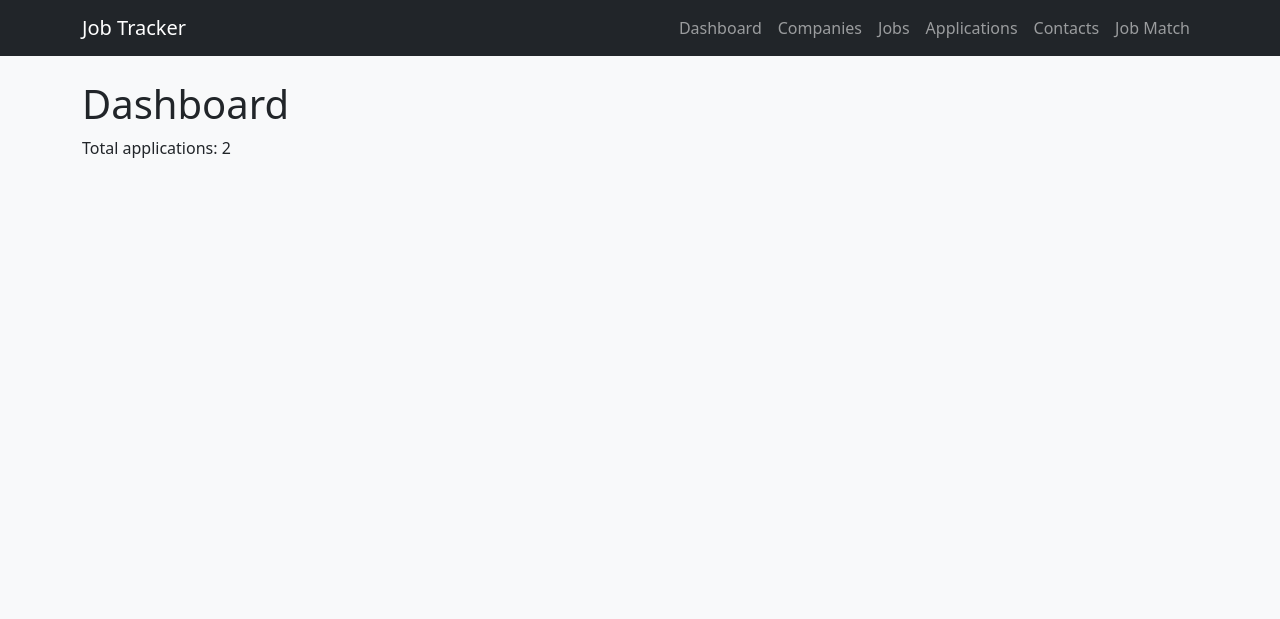
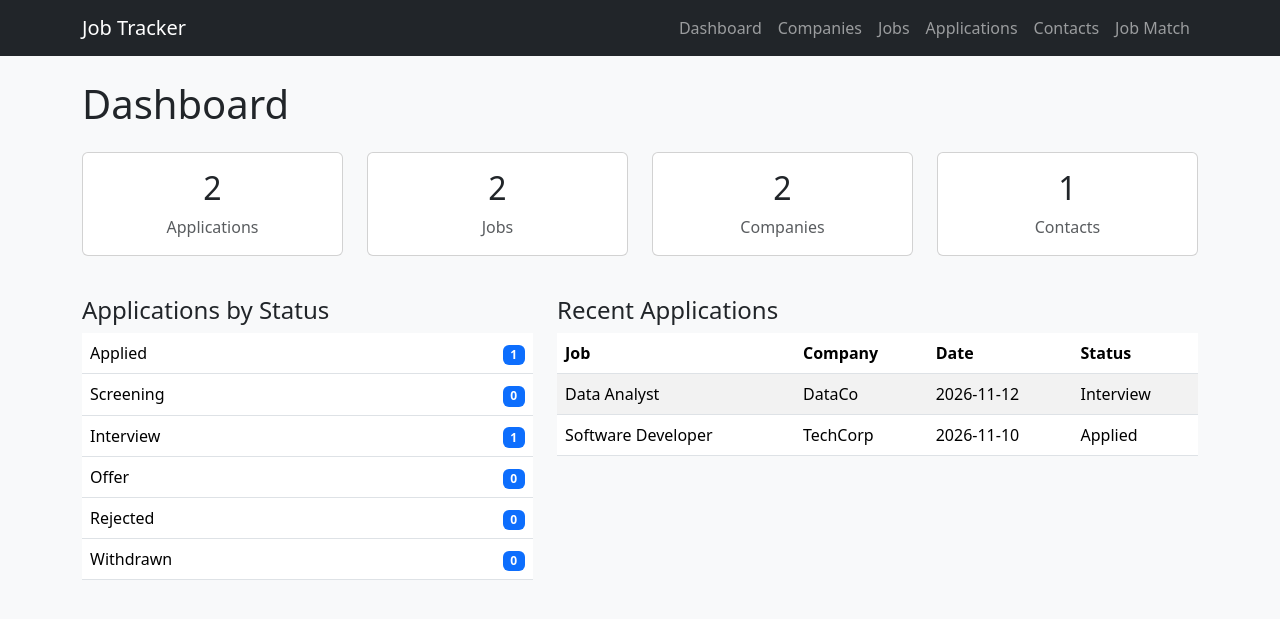
Before and after one commit to LeonEmrys/Job_Tracker, a Flask app: page / in a window 1280 px wide. Shown: the top 619 px of the page. Run offline with Flask 3, Linux system fonts and the light colour scheme; data comes from the database, SQL or seed files in the repository.

Commit message:
Build dashboard with counts, status breakdown, and recent applications

```diff
--- a/app.py
+++ b/app.py
@@ -9,14 +9,25 @@ app.secret_key = os.getenv("SECRET_KEY", "dev-secret-key")
 
 @app.route("/")
 def dashboard():
-    conn = get_db()
-    cursor = conn.cursor(dictionary=True)
-    cursor.execute("SELECT COUNT(*) AS count FROM applications")
-    total = cursor.fetchone()["count"]
-    cursor.close()
-    conn.close()
-    return render_template("dashboard.html", total=total)
-
+    counts = query_one(
+        "SELECT "
+        "(SELECT COUNT(*) FROM companies) AS companies, "
+        "(SELECT COUNT(*) FROM jobs) AS jobs, "
+        "(SELECT COUNT(*) FROM applications) AS applications, "
+        "(SELECT COUNT(*) FROM contacts) AS contacts"
+    )
+    status_counts = {s: 0 for s in STATUSES}
+    for row in query_all("SELECT status, COUNT(*) AS count FROM applications GROUP BY status"):
+        status_counts[row["status"]] = row["count"]
+    recent = query_all(
+        "SELECT a.application_date, a.status, j.job_title, co.company_name "
+        "FROM applications a "
+        "LEFT JOIN jobs j ON a.job_id = j.job_id "
+        "LEFT JOIN companies co ON j.company_id = co.company_id "
+        "ORDER BY a.application_date DESC, a.application_id DESC LIMIT 5"
+    )
+    return render_template("dashboard.html", counts=counts,
+                           status_counts=status_counts, recent=recent)
 
 # ---------- Companies ----------
 
--- a/templates/dashboard.html
+++ b/templates/dashboard.html
@@ -1,5 +1,57 @@
 {% extends "base.html" %}
+{% block title %}Dashboard{% endblock %}
 {% block content %}
-<h1>Dashboard</h1>
-<p>Total applications: {{ total }}</p>
+<h1 class="mb-4">Dashboard</h1>
+
+<div class="row mb-4">
+  <div class="col-md-3 mb-3">
+    <div class="card text-center"><div class="card-body">
+      <h2>{{ counts.applications }}</h2><div class="text-muted">Applications</div>
+    </div></div>
+  </div>
+  <div class="col-md-3 mb-3">
+    <div class="card text-center"><div class="card-body">
+      <h2>{{ counts.jobs }}</h2><div class="text-muted">Jobs</div>
+    </div></div>
+  </div>
+  <div class="col-md-3 mb-3">
+    <div class="card text-center"><div class="card-body">
+      <h2>{{ counts.companies }}</h2><div class="text-muted">Companies</div>
+    </div></div>
+  </div>
+  <div class="col-md-3 mb-3">
+    <div class="card text-center"><div class="card-body">
+      <h2>{{ counts.contacts }}</h2><div class="text-muted">Contacts</div>
+    </div></div>
+  </div>
+</div>
+
+<div class="row">
+  <div class="col-md-5 mb-4">
+    <h4>Applications by Status</h4>
+    <table class="table bg-white">
+      {% for status, n in status_counts.items() %}
+      <tr><td>{{ status }}</td><td class="text-end"><span class="badge text-bg-primary">{{ n }}</span></td></tr>
+      {% endfor %}
+    </table>
+  </div>
+  <div class="col-md-7 mb-4">
+    <h4>Recent Applications</h4>
+    <table class="table table-striped bg-white">
+      <thead><tr><th>Job</th><th>Company</th><th>Date</th><th>Status</th></tr></thead>
+      <tbody>
+        {% for r in recent %}
+        <tr>
+          <td>{{ r.job_title or '' }}</td>
+          <td>{{ r.company_name or '' }}</td>
+          <td>{{ r.application_date }}</td>
+          <td>{{ r.status }}</td>
+        </tr>
+        {% else %}
+        <tr><td colspan="4" class="text-center">No applications yet.</td></tr>
+        {% endfor %}
+      </tbody>
+    </table>
+  </div>
+</div>
 {% endblock %}
```
